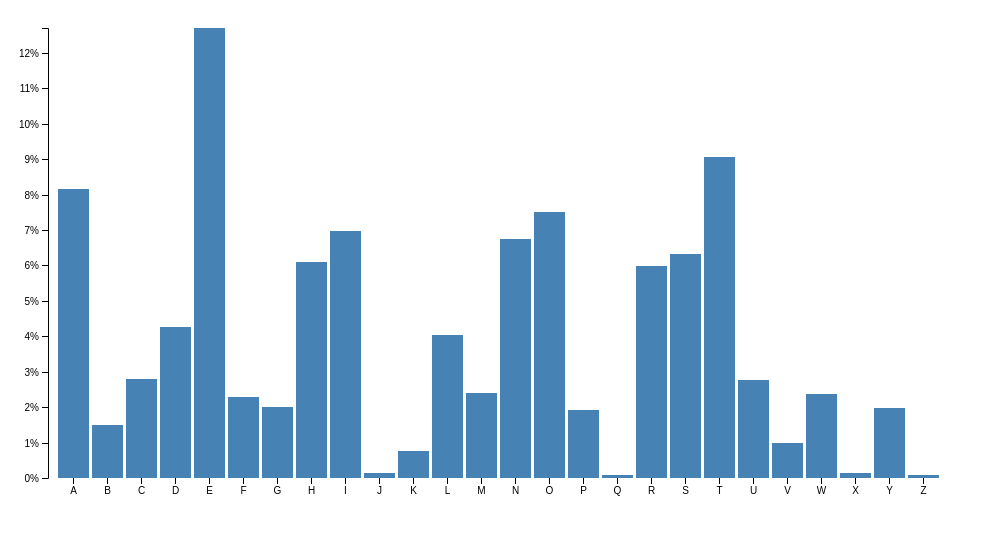
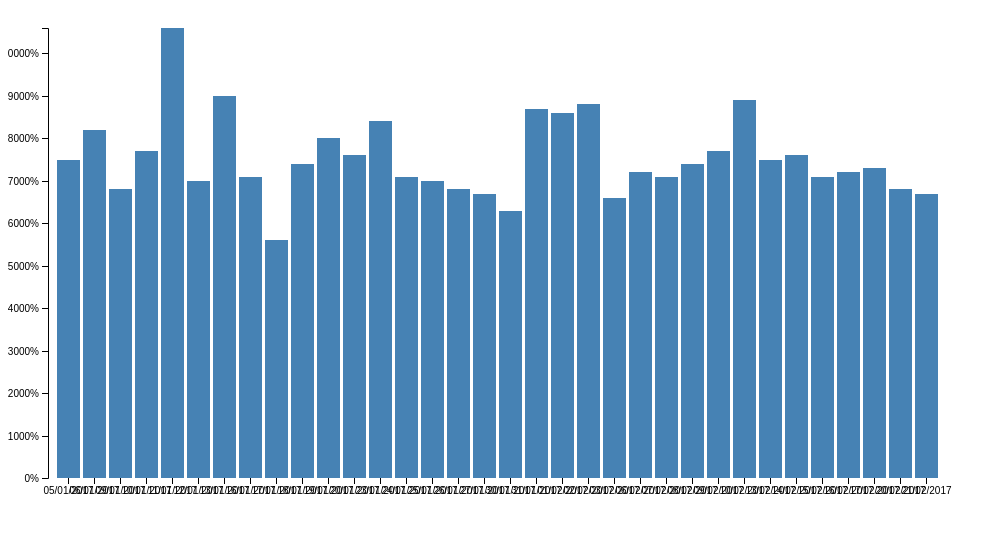
Before and after one commit to PacoTiger/barChart, a plain HTML site: page index.html in a window 1280 px wide. Shown: the whole page, without its empty margins (0-1007 px from the left). Drawn offline with nearby package versions, Linux system fonts and the light colour scheme.

Commit message:
reformat

```diff
--- a/index.html
+++ b/index.html
@@ -30,14 +30,14 @@ var x = d3.scaleBand().rangeRound([0, width]).padding(0.1),
 var g = svg.append("g")
     .attr("transform", "translate(" + margin.left + "," + margin.top + ")");
 
-d3.tsv("data.tsv", function(d) {
-  d.frequency = +d.frequency;
+d3.csv("trackerdb.csv", function(d) {
+  d.call = +d.call;
   return d;
 }, function(error, data) {
   if (error) throw error;
 
-  x.domain(data.map(function(d) { return d.letter; }));
-  y.domain([0, d3.max(data, function(d) { return d.frequency; })]);
+  x.domain(data.map(function(d) { return d.day; }));
+  y.domain([0, d3.max(data, function(d) { return d.call; })]);
 
   g.append("g")
       .attr("class", "axis axis--x")
@@ -52,16 +52,16 @@ d3.tsv("data.tsv", function(d) {
       .attr("y", 6)
       .attr("dy", "0.71em")
       .attr("text-anchor", "end")
-      .text("Frequency");
+      .text("call");
 
   g.selectAll(".bar")
     .data(data)
     .enter().append("rect")
       .attr("class", "bar")
-      .attr("x", function(d) { return x(d.letter); })
-      .attr("y", function(d) { return y(d.frequency); })
+      .attr("x", function(d) { return x(d.day); })
+      .attr("y", function(d) { return y(d.call); })
       .attr("width", x.bandwidth())
-      .attr("height", function(d) { return height - y(d.frequency); });
+      .attr("height", function(d) { return height - y(d.call); });
 });
 
 </script>
```
